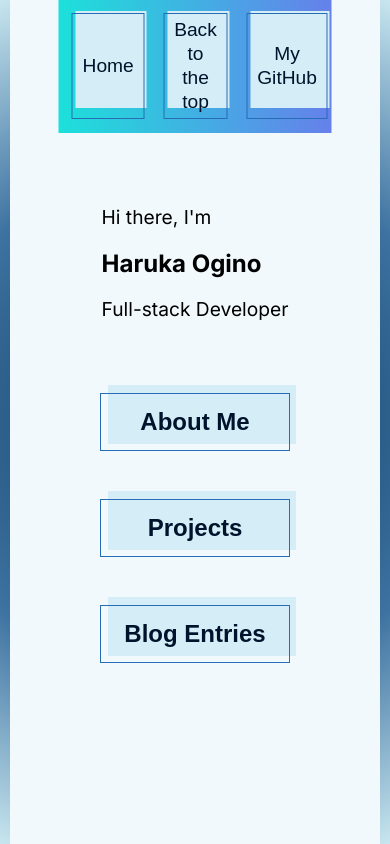
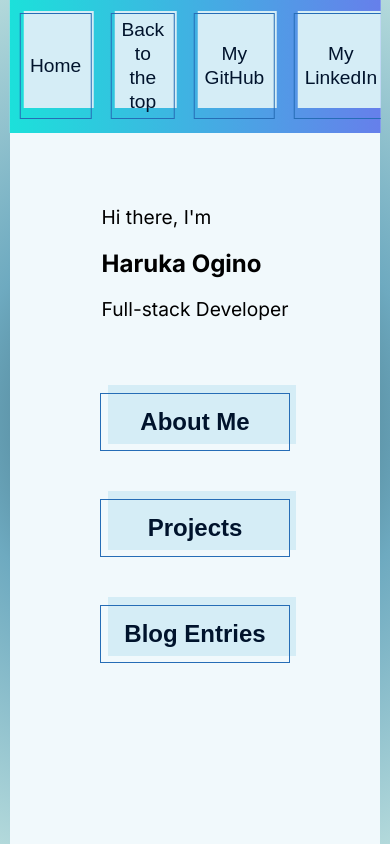
Before and after one commit to haruka-ogino/new-portfolio, a Next.js app: page / in a window 390 px wide. Built offline with nearby package versions, Linux system fonts and the light colour scheme.

Commit message:
style navbar size for smaller screens

```diff
--- a/app/globals.css
+++ b/app/globals.css
@@ -1,124 +1,9 @@
-/* :root {
-  --max-width: 1100px;
-  --border-radius: 12px;
-  --font-mono: ui-monospace, Menlo, Monaco, "Cascadia Mono", "Segoe UI Mono",
-    "Roboto Mono", "Oxygen Mono", "Ubuntu Monospace", "Source Code Pro",
-    "Fira Mono", "Droid Sans Mono", "Courier New", monospace;
-
-  --foreground-rgb: 0, 0, 0;
-  --background-start-rgb: 214, 219, 220;
-  --background-end-rgb: 255, 255, 255;
-
-  --primary-glow: conic-gradient(
-    from 180deg at 50% 50%,
-    #16abff33 0deg,
-    #0885ff33 55deg,
-    #54d6ff33 120deg,
-    #0071ff33 160deg,
-    transparent 360deg
-  );
-  --secondary-glow: radial-gradient(
-    rgba(255, 255, 255, 1),
-    rgba(255, 255, 255, 0)
-  );
-
-  --tile-start-rgb: 239, 245, 249;
-  --tile-end-rgb: 228, 232, 233;
-  --tile-border: conic-gradient(
-    #00000080,
-    #00000040,
-    #00000030,
-    #00000020,
-    #00000010,
-    #00000010,
-    #00000080
-  );
-
-  --callout-rgb: 238, 240, 241;
-  --callout-border-rgb: 172, 175, 176;
-  --card-rgb: 180, 185, 188;
-  --card-border-rgb: 131, 134, 135;
-} */
-
-/* @media (prefers-color-scheme: dark) {
-  :root {
-    --foreground-rgb: 255, 255, 255;
-    --background-start-rgb: 0, 0, 0;
-    --background-end-rgb: 0, 0, 0;
-
-    --primary-glow: radial-gradient(rgba(1, 65, 255, 0.4), rgba(1, 65, 255, 0));
-    --secondary-glow: linear-gradient(
-      to bottom right,
-      rgba(1, 65, 255, 0),
-      rgba(1, 65, 255, 0),
-      rgba(1, 65, 255, 0.3)
-    );
-
-    --tile-start-rgb: 2, 13, 46;
-    --tile-end-rgb: 2, 5, 19;
-    --tile-border: conic-gradient(
-      #ffffff80,
-      #ffffff40,
-      #ffffff30,
-      #ffffff20,
-      #ffffff10,
-      #ffffff10,
-      #ffffff80
-    );
-
-    --callout-rgb: 20, 20, 20;
-    --callout-border-rgb: 108, 108, 108;
-    --card-rgb: 100, 100, 100;
-    --card-border-rgb: 200, 200, 200;
-  }
-}
-
-* {
-  box-sizing: border-box;
-  padding: 0;
-  margin: 0;
-}
-
-html,
-body {
-  max-width: 100vw;
-  overflow-x: hidden;
-}
-
-body {
-  color: rgb(var(--foreground-rgb));
-  background: linear-gradient(
-      to bottom,
-      transparent,
-      rgb(var(--background-end-rgb))
-    )
-    rgb(var(--background-start-rgb));
-}
-
-a {
-  color: inherit;
-  text-decoration: none;
-}
-
-@media (prefers-color-scheme: dark) {
-  html {
-    color-scheme: dark;
-  }
-} */
-
 html {
   max-width: 100vw;
   overflow-x: hidden;
-  /* background: linear-gradient(to left, #3e73a1, #90c4d6); */
-  /* background: radial-gradient(#3e73a1, #c8e6ef); */
+  background: #19576c;
+  background: radial-gradient(circle, #2c5563 0%, #6eaac0 50%, #b3d9db 100%);
 
-  background: rgb(11, 56, 95);
-  background: radial-gradient(
-    circle,
-    rgba(11, 56, 95, 1) 7%,
-    rgba(62, 115, 161, 1) 58%,
-    rgba(200, 230, 239, 1) 100%
-  );
   display: flex;
   justify-content: center;
 }
@@ -138,6 +23,10 @@ body {
 @media (max-width: 1000px) {
   body {
     width: 95%;
+  }
+  .nav {
+    width: 100%;
+    position: fixed;
   }
 }
 
--- a/styles/nav.css
+++ b/styles/nav.css
@@ -1,9 +1,9 @@
 .nav {
   position: fixed;
-  top: 0;
+  top: 0%;
   left: 50%;
   transform: translateX(-50%);
-  padding: 1%;
+  padding: 1% 0%;
   background-color: #f4fbfe;
   display: flex;
   justify-content: space-around;
@@ -58,3 +58,9 @@
   background-color: black;
   border-radius: 10px;
 } */
+
+@media (max-width: 1000px) {
+  .nav {
+    width: 95%;
+  }
+}
```
